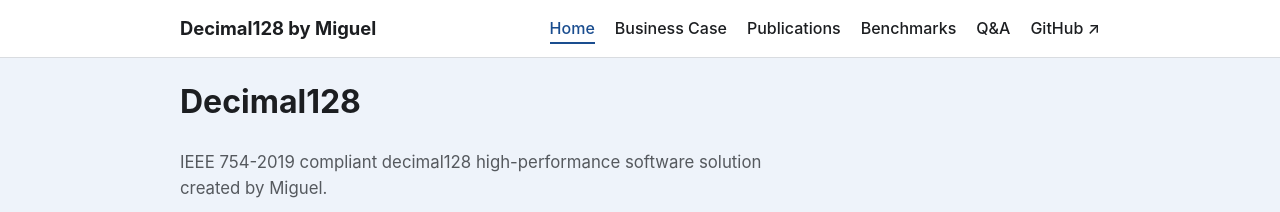
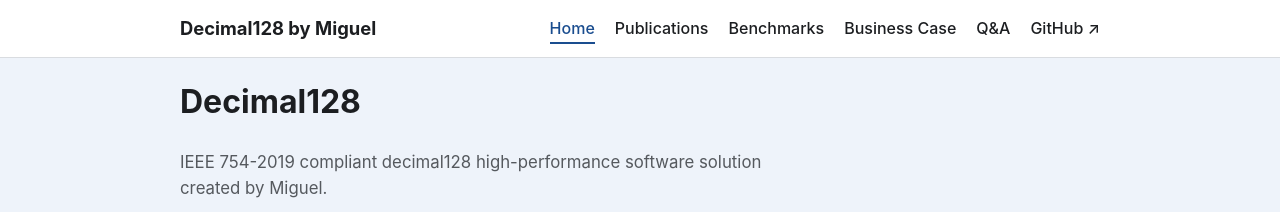
Before and after one commit to migueldecimal128/decimal128-www, a Jekyll site: the page built from index.md, in a window 1280 px wide. Shown: the top 212 px of the page. Built offline with Jekyll 4.4.1, drawn with Linux system fonts in a browser that asks for light colours; part of the change alters nothing that is shown.

```diff
--- a/_layouts/default.html
+++ b/_layouts/default.html
@@ -16,9 +16,9 @@
       <nav class="main-nav" aria-label="Primary">
         <ul>
           <li><a href="{{ '/index.html' | relative_url }}"{% if page.url == "/index.html" %} aria-current="page"{% endif %}>Home</a></li>
-          <li><a href="{{ '/business-case.html' | relative_url }}"{% if page.url == "/business-case.html" %} aria-current="page"{% endif %}>Business Case</a></li>
           <li><a href="{{ '/publications.html' | relative_url }}"{% if page.url == "/publications.html" or page.url contains "/reviews" %} aria-current="page"{% endif %}>Publications</a></li>
           <li><a href="{{ '/benchmarks.html' | relative_url }}"{% if page.url == "/benchmarks.html" %} aria-current="page"{% endif %}>Benchmarks</a></li>
+          <li><a href="{{ '/business-case.html' | relative_url }}"{% if page.url == "/business-case.html" %} aria-current="page"{% endif %}>Business Case</a></li>
           <li><a href="{{ '/qa.html' | relative_url }}"{% if page.url == "/qa.html" %} aria-current="page"{% endif %}>Q&amp;A</a></li>
           <li><a href="https://github.com/migueldecimal128" target="_blank" rel="noopener">GitHub ↗</a></li>
         </ul>
```
